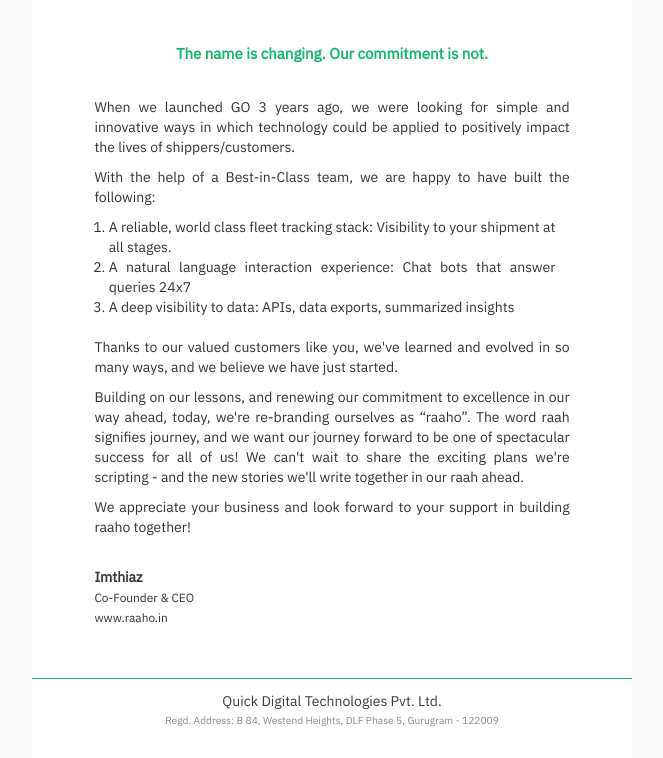
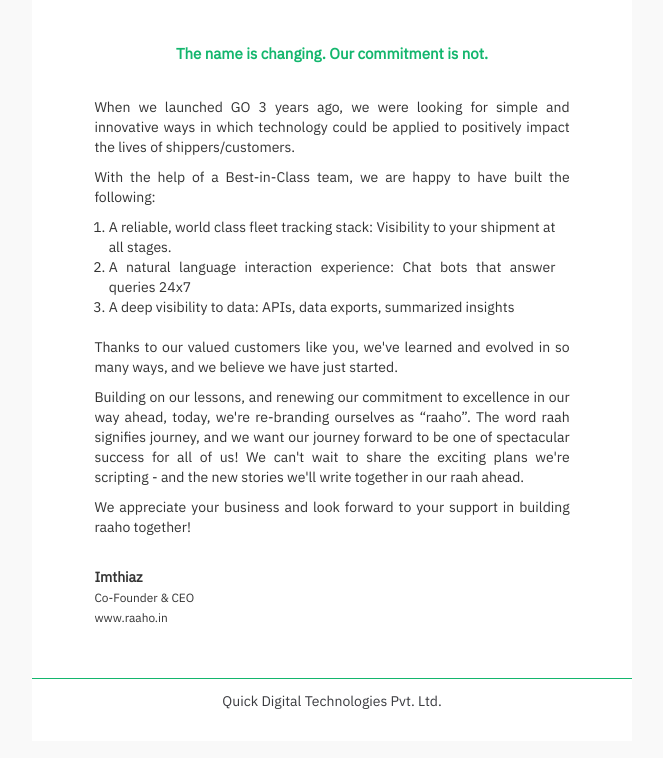
Before and after one commit to raaho/raaho.github.io, a plain HTML site: page email_templates/brand_change.html in a window 1280 px wide. Shown: the part 391-1149 px from the top of the page, without its empty margins (308-971 px from the left). Drawn offline with nearby package versions, Linux system fonts and the light colour scheme.

Commit message:
brand change communication email template

```diff
--- a/email_templates/brand_change.html
+++ b/email_templates/brand_change.html
@@ -99,7 +99,6 @@
                     <td>
                         <div style="border-top: 1px solid #13B66D; padding: 2% 1% 5%">
                             <div style="color: #3a3b3f; text-align: center">Quick Digital Technologies Pvt. Ltd.</div>
-                            <div style="color: #888888; font-size: 12px; text-align: center"><small>Regd. Address: B 84, Westend Heights, DLF Phase 5, Gurugram - 122009</small></div>
                         </div>
                     </td>
                 </tr>
```
